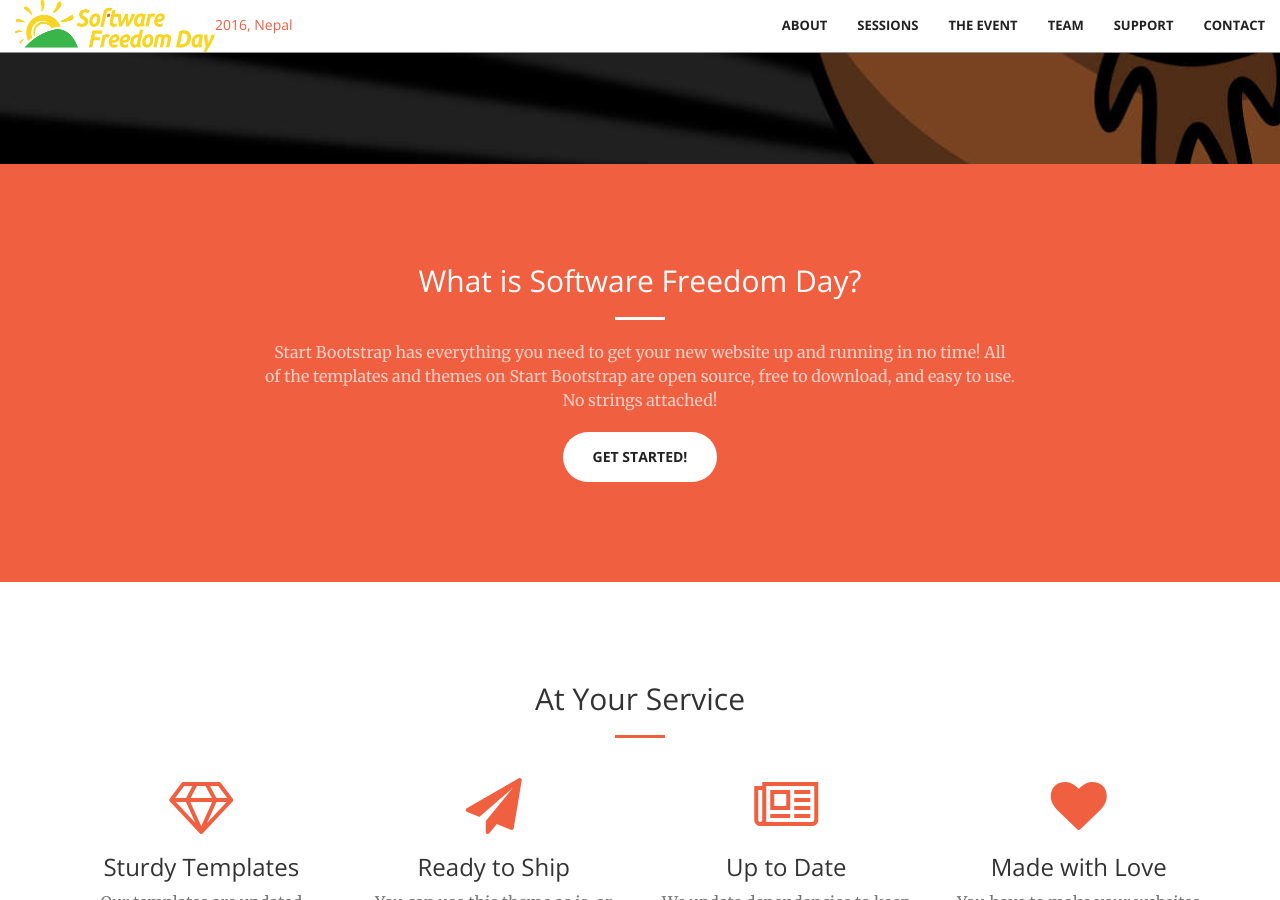
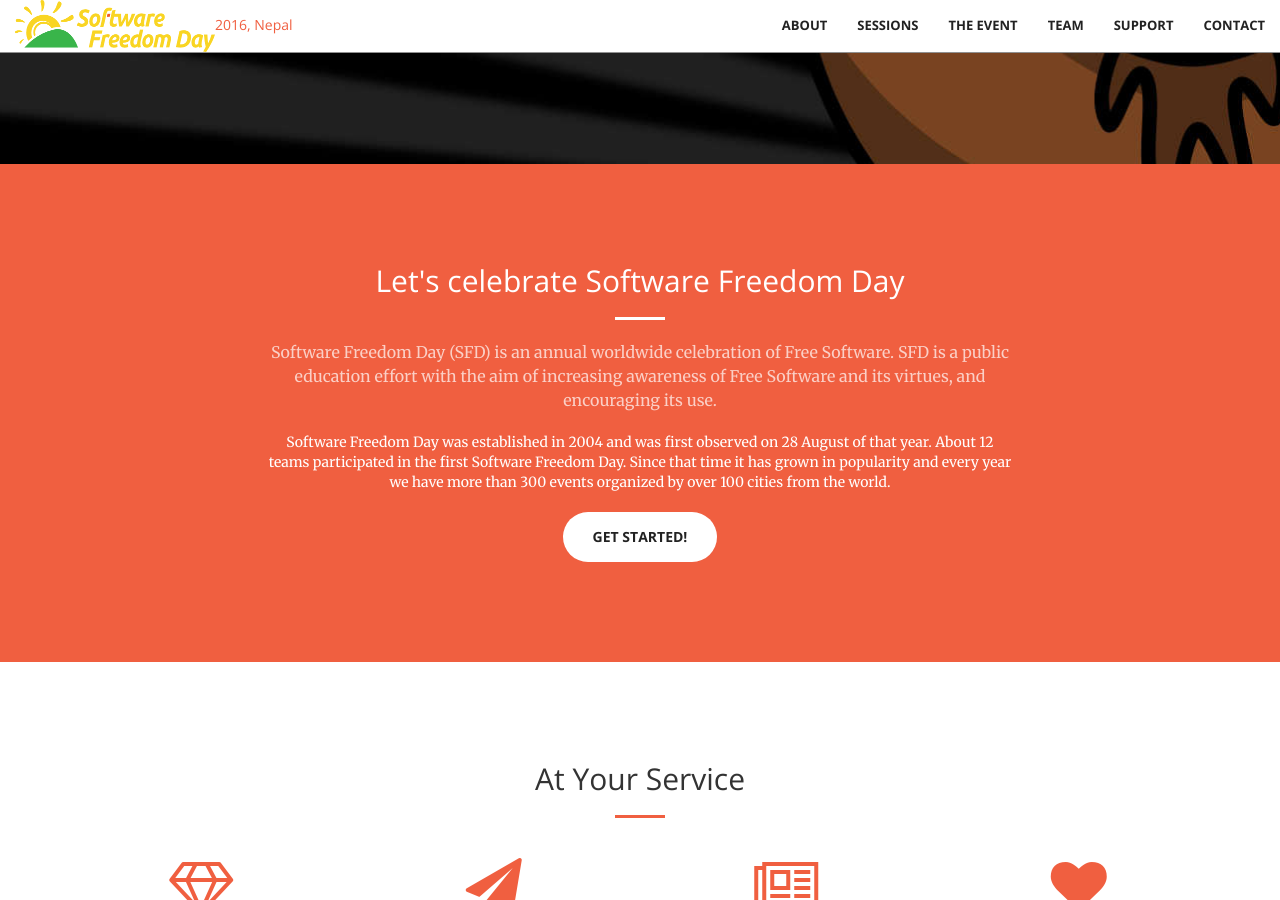
Before and after one commit to foss-np/sfd-2016, a Jekyll site: the page built from index.html, in a window 1280 px wide and 900 px high, scrolled down 736 px. Built offline with Jekyll 4.4.1, drawn with Linux system fonts in a browser that asks for light colours.

Commit message:
Update call-to-action.html

```diff
--- a/_includes/call-to-action.html
+++ b/_includes/call-to-action.html
@@ -2,9 +2,12 @@
     <div class="container">
         <div class="row">
             <div class="col-lg-8 col-lg-offset-2 text-center">
-                <h2 class="section-heading">What is Software Freedom Day?</h2>
+                <h2 class="section-heading">Let's celebrate Software Freedom Day</h2>
                 <hr class="light">
-                <p class="text-faded">Start Bootstrap has everything you need to get your new website up and running in no time! All of the templates and themes on Start Bootstrap are open source, free to download, and easy to use. No strings attached!</p>
+                <p class="text-faded">
+Software Freedom Day (SFD) is an annual worldwide celebration of Free Software. SFD is a public education effort with the aim of increasing awareness of Free Software and its virtues, and encouraging its use.</p>
+
+<p></p>Software Freedom Day was established in 2004 and was first observed on 28 August of that year. About 12 teams participated in the first Software Freedom Day. Since that time it has grown in popularity and every year we have more than 300 events organized by over 100 cities from the world.</p>
                 <a href="#" class="btn btn-default btn-xl">Get Started!</a>
             </div>
         </div>
```
